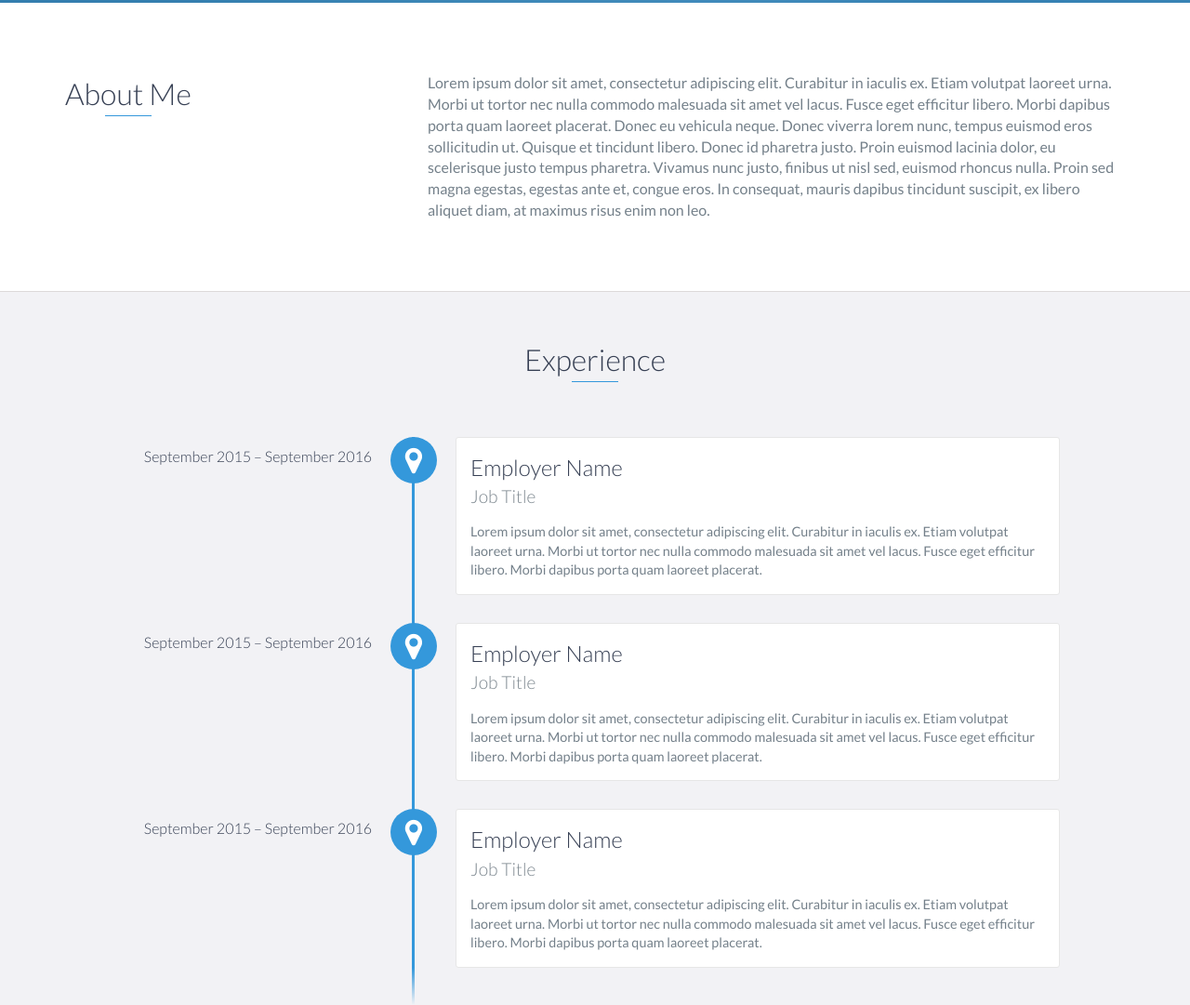
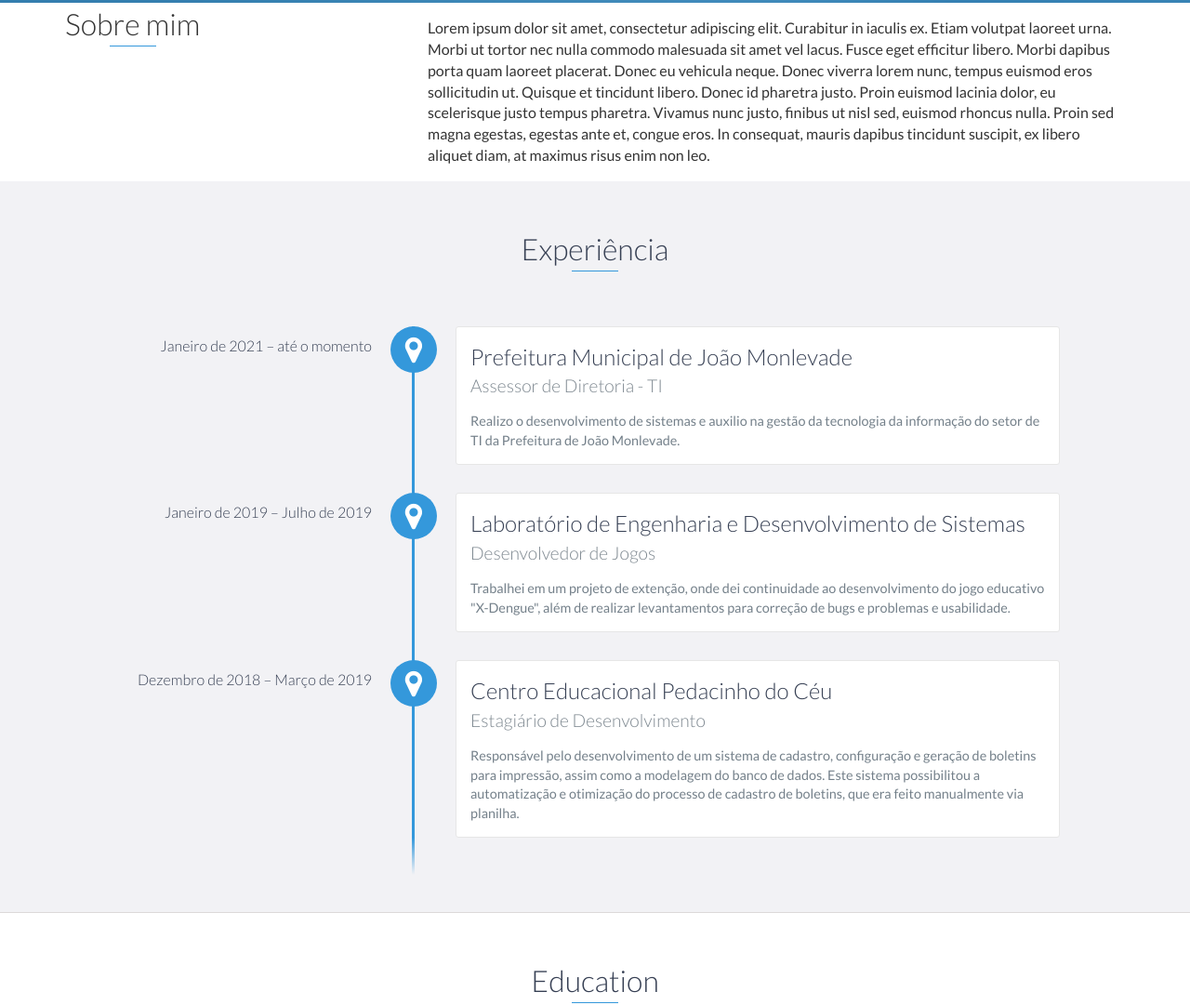
Before and after one commit to RenanCn/renancn.github.io, a website: page index.html in a window 1280 px wide. Shown: the part 797-1878 px from the top of the page at 93% size. Drawn offline with nearby package versions, Linux system fonts and the light colour scheme.

Commit message:
experiência

```diff
--- a/index.html
+++ b/index.html
@@ -25,22 +25,22 @@
         </div>
         <ul id="menu" class="shadow">
             <li>
-                <a href="#about">About</a>
+                <a href="#about">Sobre</a>
             </li>
             <li>
-                <a href="#experience">Experience</a>
+                <a href="#experience">Experiência</a>
             </li>
             <li>
-                <a href="#education">Education</a>
+                <a href="#education">Educação</a>
             </li>
             <li>
-                <a href="#projects">Projects</a>
+                <a href="#projects">Projetos</a>
             </li>
             <li>
-                <a href="#skills">Skills</a>
+                <a href="#skills">Habilidades</a>
             </li>
             <li>
-                <a href="#contact">Contact</a>
+                <a href="#contact">Contato</a>
             </li>
         </ul>
     </header>
@@ -48,8 +48,8 @@
 
     <div id="lead">
         <div id="lead-content">
-            <h1>Ryan Fitzgerald</h1>
-            <h2>Software Engineer</h2>
+            <h1>Renan Caldeira Nunes</h1>
+            <h2>UX Designer</h2>
             <a href="#" class="btn-rounded-white">Download Resume</a>
         </div>
         <!-- End #lead-content -->
@@ -65,11 +65,11 @@
     </div>
     <!-- End #lead -->
 
-    <div id="about">
+    <div id="Sobre">
         <div class="container">
             <div class="row">
                 <div class="col-md-4">
-                    <h2 class="heading">About Me</h2>
+                    <h2 class="heading">Sobre mim</h2>
                 </div>
                 <div class="col-md-8">
                     <p>
@@ -84,32 +84,38 @@
     <!-- End #about -->
 
     <div id="experience" class="background-alt">
-        <h2 class="heading">Experience</h2>
+        <h2 class="heading">Experiência</h2>
         <div id="experience-timeline">
-            <div data-date="September 2015 – September 2016">
-                <h3>Employer Name</h3>
-                <h4>Job Title</h4>
+            <div data-date="Janeiro de 2021 – até o momento">
+                <h3>Prefeitura Municipal de João Monlevade</h3>
+                <h4>Assessor de Diretoria - TI</h4>
                 <p>
-                    Lorem ipsum dolor sit amet, consectetur adipiscing elit. Curabitur in iaculis ex. Etiam volutpat laoreet urna. Morbi ut tortor nec nulla commodo malesuada sit amet vel lacus. Fusce eget efficitur libero. Morbi dapibus porta quam laoreet placerat.
+                    Realizo o desenvolvimento de sistemas e auxilio na gestão da tecnologia da informação do setor de TI da
+                    Prefeitura de João Monlevade.
                 </p>
             </div>
 
-            <div data-date="September 2015 – September 2016">
-                <h3>Employer Name</h3>
-                <h4>Job Title</h4>
+            <div data-date="Janeiro de 2019 – Julho de 2019">
+                <h3>Laboratório de Engenharia e Desenvolvimento de Sistemas</h3>
+                <h4>Desenvolvedor de Jogos</h4>
                 <p>
-                    Lorem ipsum dolor sit amet, consectetur adipiscing elit. Curabitur in iaculis ex. Etiam volutpat laoreet urna. Morbi ut tortor nec nulla commodo malesuada sit amet vel lacus. Fusce eget efficitur libero. Morbi dapibus porta quam laoreet placerat.
+                   Trabalhei em um projeto de extenção, onde dei continuidade ao desenvolvimento do jogo educativo
+                   "X-Dengue", além de realizar levantamentos para correção de bugs e problemas e usabilidade.
                 </p>
             </div>
 
-            <div data-date="September 2015 – September 2016">
-                <h3>Employer Name</h3>
-                <h4>Job Title</h4>
+            <div data-date="Dezembro de 2018 – Março de 2019">
+                <h3>Centro Educacional Pedacinho do Céu</h3>
+                <h4>Estagiário de Desenvolvimento</h4>
                 <p>
-                    Lorem ipsum dolor sit amet, consectetur adipiscing elit. Curabitur in iaculis ex. Etiam volutpat laoreet urna. Morbi ut tortor nec nulla commodo malesuada sit amet vel lacus. Fusce eget efficitur libero. Morbi dapibus porta quam laoreet placerat.
+                    Responsável pelo desenvolvimento de um sistema de cadastro, configuração e geração de boletins para impressão,
+                    assim como a modelagem do banco de dados. Este sistema possibilitou a automatização e otimização do
+                    processo de cadastro de boletins, que era feito manualmente via planilha.
                 </p>
             </div>
+
         </div>
+
     </div>
     <!-- End #experience -->
 
```
